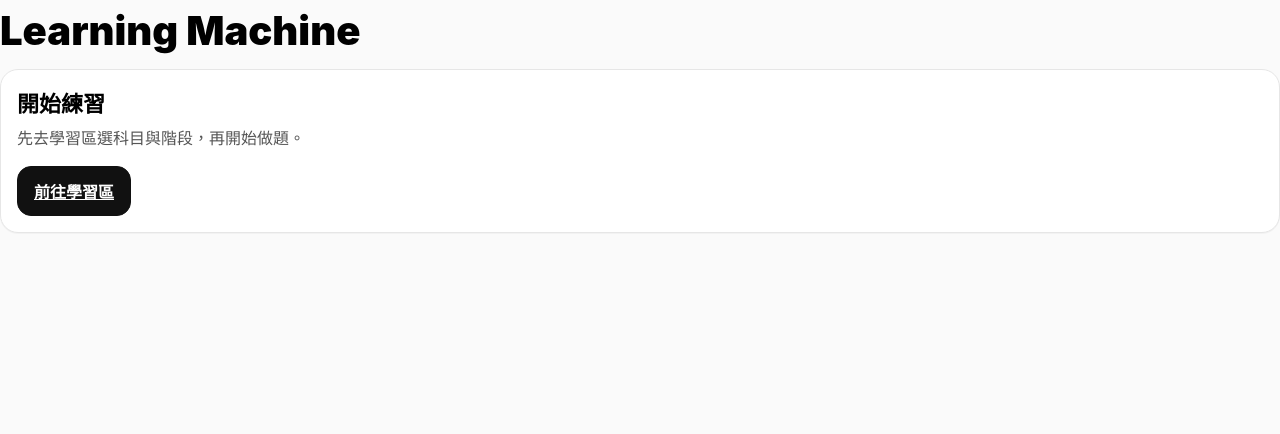
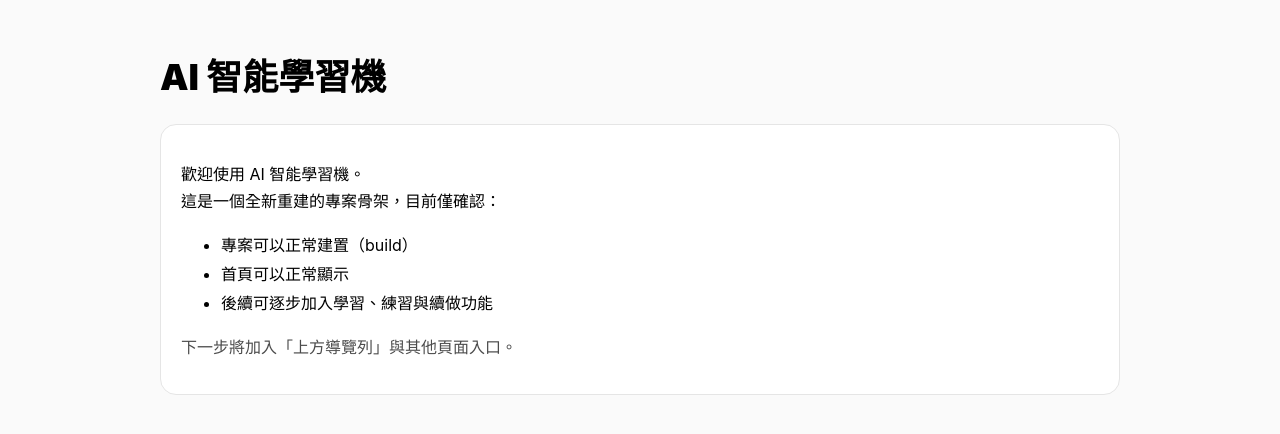
Before and after one commit to boos88978857-svg/learning-machine-new, a Next.js app: page / in a window 1280 px wide. Shown: the top 434 px of the page. Built offline with nearby package versions, Linux system fonts and the light colour scheme.

Commit message:
更新 page.tsx

```diff
--- a/app/page.tsx
+++ b/app/page.tsx
@@ -1,20 +1,44 @@
-import Link from "next/link";
-import { ui } from "./ui";
-
 export default function HomePage() {
   return (
-    <main>
-      <h1 style={ui.h1}>Learning Machine</h1>
+    <main
+      style={{
+        maxWidth: 960,
+        margin: "0 auto",
+        padding: "24px 16px"
+      }}
+    >
+      <h1
+        style={{
+          fontSize: 36,
+          fontWeight: 900,
+          marginBottom: 24
+        }}
+      >
+        AI 智能學習機
+      </h1>
 
-      <div style={ui.card}>
-        <h2 style={ui.cardTitle}>開始練習</h2>
-        <p style={ui.cardDesc}>先去學習區選科目與階段，再開始做題。</p>
+      <div
+        style={{
+          background: "#ffffff",
+          borderRadius: 16,
+          padding: 20,
+          border: "1px solid #e5e5e5"
+        }}
+      >
+        <p style={{ lineHeight: 1.7 }}>
+          歡迎使用 AI 智能學習機。<br />
+          這是一個全新重建的專案骨架，目前僅確認：
+        </p>
 
-        <div style={{ display: "flex", gap: 12, marginTop: 14, flexWrap: "wrap" }}>
-          <Link href="/practice" style={{ ...ui.btn, ...ui.btnPrimary }}>
-            前往學習區
-          </Link>
-        </div>
+        <ul style={{ lineHeight: 1.8 }}>
+          <li>專案可以正常建置（build）</li>
+          <li>首頁可以正常顯示</li>
+          <li>後續可逐步加入學習、練習與續做功能</li>
+        </ul>
+
+        <p style={{ marginTop: 16, opacity: 0.7 }}>
+          下一步將加入「上方導覽列」與其他頁面入口。
+        </p>
       </div>
     </main>
   );
```
